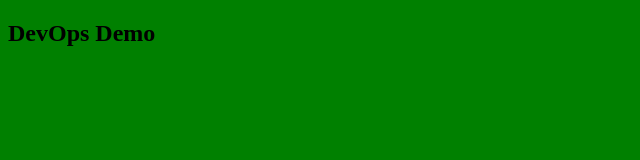
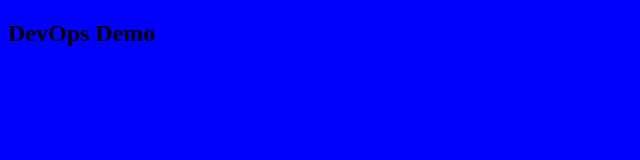
Before and after one commit to kublr/devops-demo-v2, a plain HTML site: page simple-api/content/index.html in a window 1280 px wide. Shown: the whole page, without its empty margins (0-640 px from the left). Drawn offline with Linux system fonts and the light colour scheme.

Commit message:
Change background color to blue

```diff
--- a/simple-api/content/index.html
+++ b/simple-api/content/index.html
@@ -1,6 +1,6 @@
 <!DOCTYPE html>
 <html>
-  <body style="background-color:green;">
+  <body style="background-color:blue;">
     <h2>DevOps Demo</h2>
   </body>
 </html>
```
